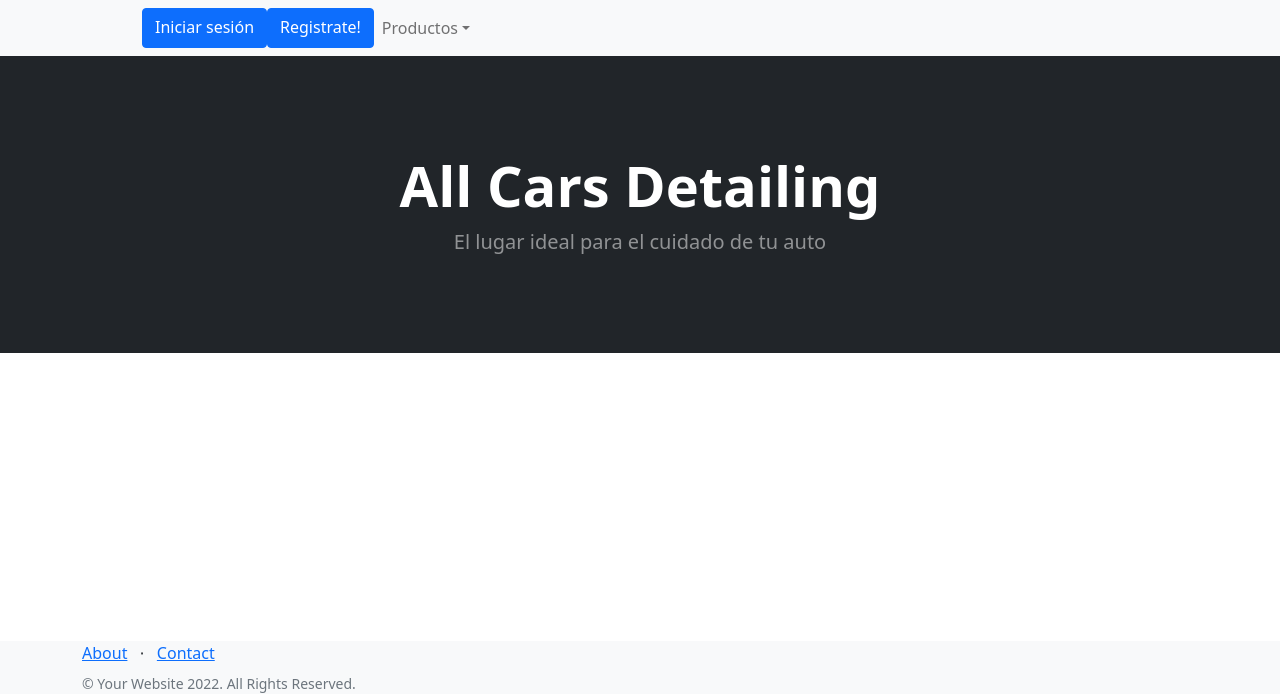
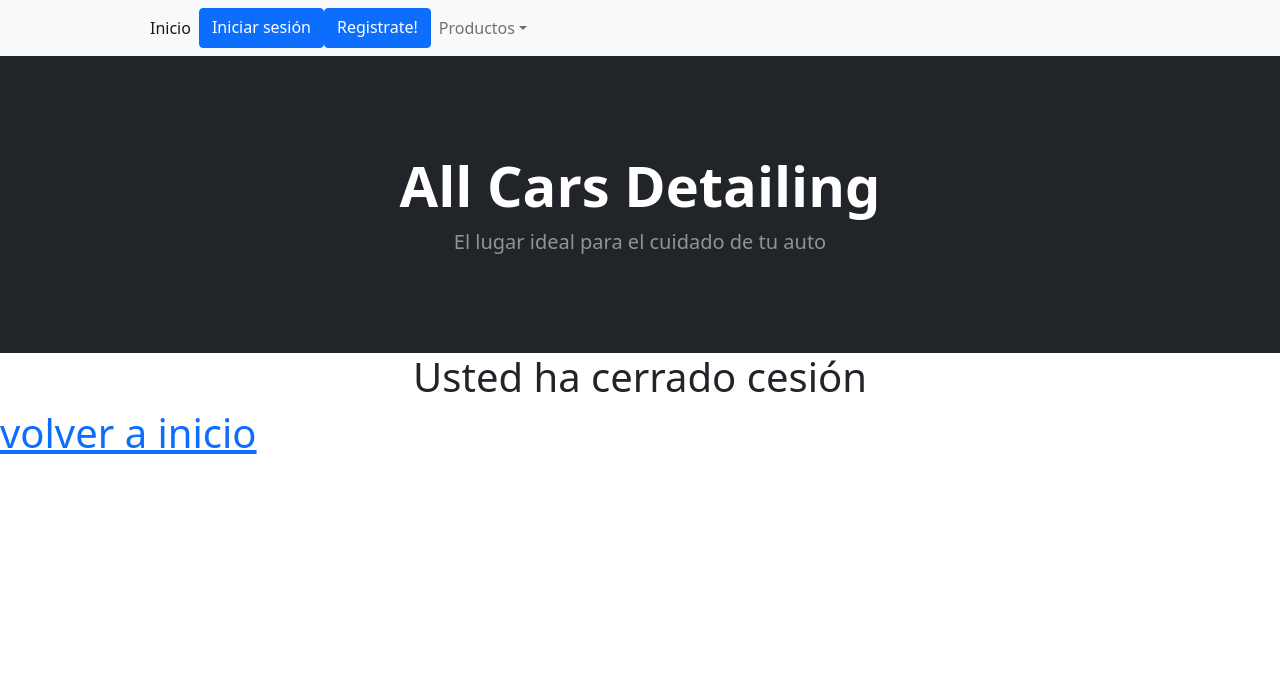
Before and after one commit to nicolasdegiorgio/ProyectoFinal-ACD, a Django app: page /accounts/cerrar_sesion/ in a window 1280 px wide. Shown: the top 700 px of the page. Run offline with Django 4.2, Linux system fonts and the light colour scheme; some libraries are stand-ins or nearby versions.

Commit message:
Versión 1.0.1

```diff
--- a/src/clientes/urls.py
+++ b/src/clientes/urls.py
@@ -12,7 +12,7 @@
     path('profile/', datos_personales, name = 'datos_personales'),
     path('profile/modificar', modificar_usuario, name = 'modificar_usuario'),
     path('agregar_avatar/', agregar_avatar, name = 'agregar_avatar'),
-    path('cerrar_sesion/', LogoutView.as_view(template_name='productos/index.html'), name='logout'),
+    path('cerrar_sesion/', LogoutView.as_view(template_name='productos/cerrar_sesion.html'), name='logout'),
 
 
     #footer
--- a/src/productos/templates/productos/base.html
+++ b/src/productos/templates/productos/base.html
@@ -27,9 +27,9 @@
                     <ul class="navbar-nav me-auto mb-2 mb-lg-0 ms-lg-4">
 
 
-                        {% if request.user.is_authenticated %}
 
                         <li class="nav-item"><a class="nav-link active" aria-current="page" href="{% url 'inicio' %}">Inicio</a></li>
+                        {% if request.user.is_authenticated %}
                         <li class="nav-item dropdown">
                             <a class="nav-link dropdown-toggle" id="navbarDropdown" href="#" role="button" data-bs-toggle="dropdown" aria-expanded="false">Productos</a>
                             <ul class="dropdown-menu" aria-labelledby="navbarDropdown">
@@ -79,6 +79,9 @@
                 </div>
             </div>
         </header>
+        {%block inicio%}
+        {%endblock inicio%}
+
         <!-- Section-->
         {% block detalle %}
         <section class="py-5">
--- /dev/null
+++ b/src/productos/templates/productos/cerrar_sesion.html
@@ -0,0 +1,16 @@
+{% extends 'productos/base.html' %}
+
+{%block title%}
+Inicio
+{%endblock%}
+
+{% block inicio %}
+<h6 class="display-6 text-center" color="black" >Usted ha cerrado cesión</h6>
+<a class="display-6 text-center" color="black" href="{% url 'inicio' %}" >volver a inicio</a>
+{% endblock%}
+
+
+{% block productos %}
+
+
+{% endblock productos%}
--- a/src/productos/templates/productos/index.html
+++ b/src/productos/templates/productos/index.html
@@ -4,9 +4,12 @@
 Inicio
 {%endblock%}
 
+{% block inicio %}
+<h6 class="display-6 text-center" color="black" >Estos son nuestros nuevos productos</h6>
+{% endblock%}
+
 
 {% block productos %}
-
 {% for producto in productos  %}
 <div class="col mb-5">
     <!-- Product image-->
@@ -26,4 +29,4 @@
 
 {% endfor %}
 
-{% endblock %}
+{% endblock productos%}
--- a/src/productos/templates/productos/productos_detalle.html
+++ b/src/productos/templates/productos/productos_detalle.html
@@ -32,6 +32,7 @@
               <p>Stock {{producto.stock}}</p>
               <p>Vendedor: {{request.user}}</p>
               <p>Actualización: {{producto.fecha_carga}}</p>
+              <a href="{% url 'productos_lista' %}">Todos</a>
             </div>
       </div>
       </div>
```
Also changed, not shown: src/productos/views.py (+8 -4 lines), 3 other files. Lines whose indentation alone changed are shown as unchanged.
